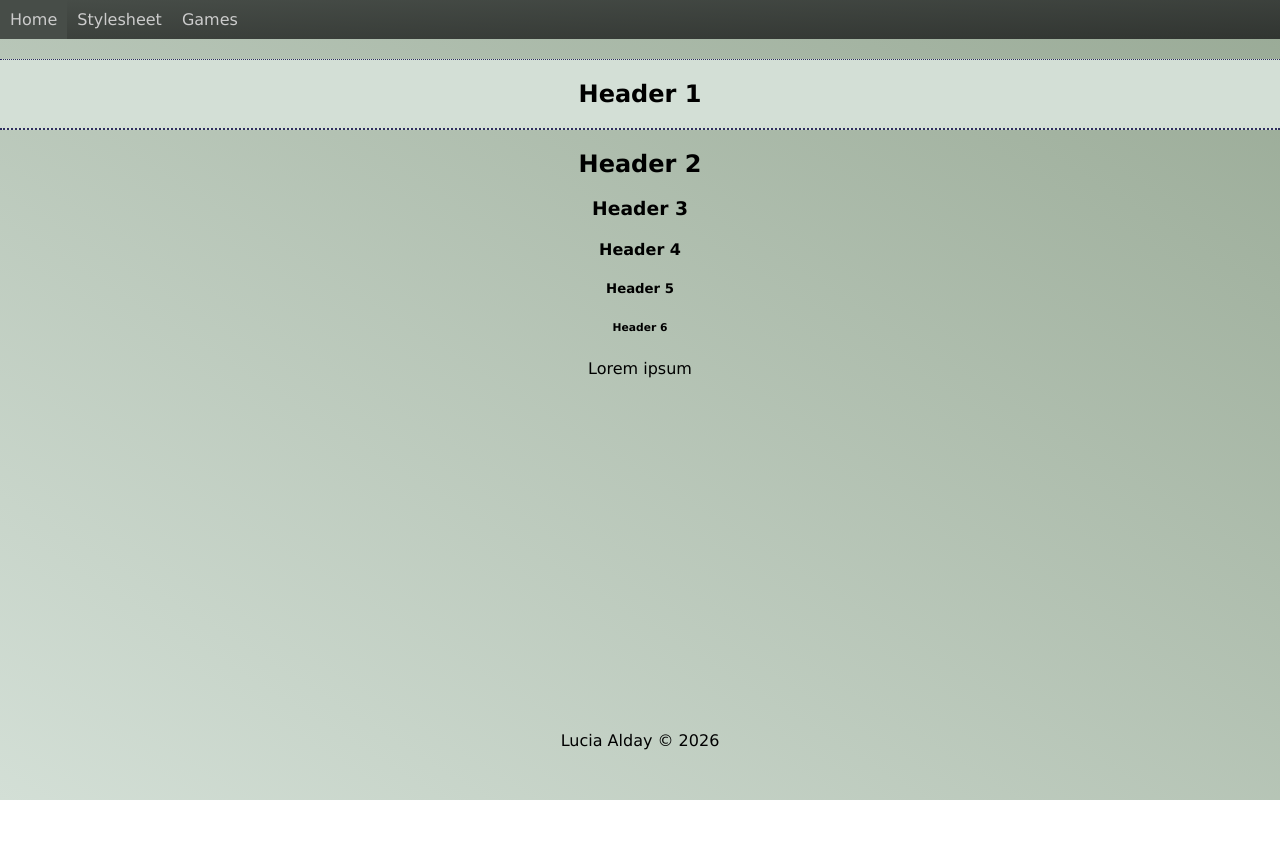
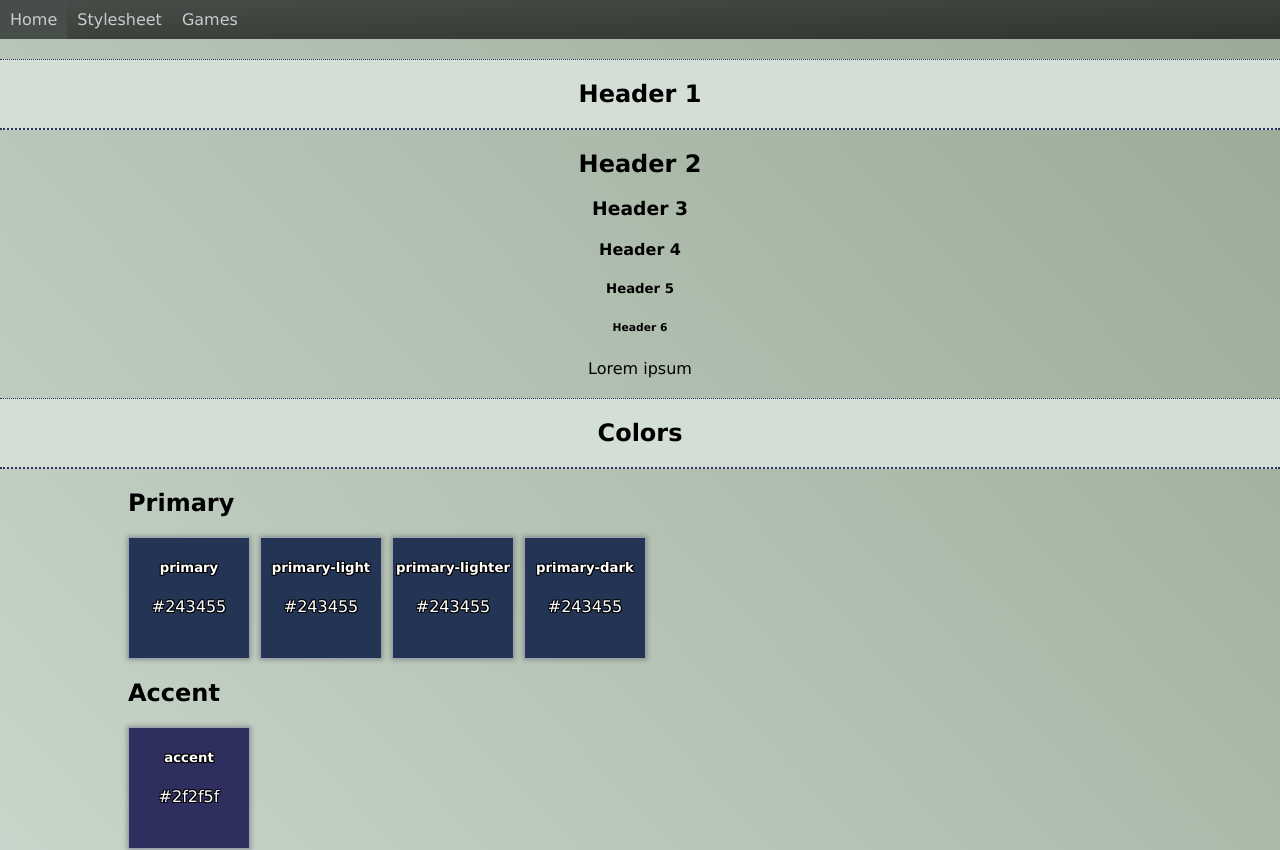
Before and after one commit to luciaalday/React-Games, a React (Vite) app in the folder client/: page /style in a window 1280 px wide. Shown: the top 850 px of the page. Before the commit the page ends 800 px from the top, so only its background shows below. Built offline with nearby package versions, Linux system fonts and the light colour scheme.

Commit message:
stylesheet

```diff
--- a/client/src/css/more.css
+++ b/client/src/css/more.css
@@ -9,3 +9,38 @@
     margin: auto;
     flex-direction: column;
 }
+
+.card {
+    padding: 20px;
+    margin: 50px auto;
+    border: 1px solid var(--accent);
+    border-radius: 10px;
+}
+
+.color-swatches {
+    display: flex;
+    flex-wrap: wrap;
+    margin: auto;
+    gap: 10px;
+}
+
+.color-swatch {
+    min-width: 120px;
+    width: 120px;
+    min-height: 120px;
+    height: 120px;
+    text-align: center;
+    color: white;
+    text-shadow:
+    -1px -1px 0 black,
+    1px -1px 0 black,
+    -1px 1px 0 black,
+    1px 1px 0 black;
+    box-shadow: 0 0 5px 1px #0004;
+    border: 1px solid #fff8;
+}
+
+.color-group {
+    margin: auto;
+    width: 80%;
+}
--- a/client/src/css/static.css
+++ b/client/src/css/static.css
@@ -2,7 +2,6 @@
 
 nav {
     display: flex;
-    position: sticky;
     top: 0;
     z-index: 999;
 }
@@ -55,6 +54,9 @@ nav {
 }
 
 @media (width<=780px) {
+    nav {
+        position: absolute;
+    }
     .nav-links {
         max-height: 0px;
         top: 0;
@@ -82,6 +84,9 @@ nav {
     }
 }
 @media (width>780px) {
+    nav {
+        position: sticky;
+    }
     nav .icon {
         display: none;
     }
--- a/client/src/pages/Stylesheet.jsx
+++ b/client/src/pages/Stylesheet.jsx
@@ -1,6 +1,27 @@
+import { useState, useEffect, useRef } from 'react';
+import '../css/defaults.css';
+
+const COLOR_GROUPS = {
+    'Primary': ['--primary', '--primary-light', '--primary-lighter', '--primary-dark'],
+    'Accent': ['--accent'],
+    'Neutral': ['--background', '--text'],
+};
+
 export default function Stylesheet() {
+    const containerRef = useRef(null);
+    const [values, setValues] = useState({});
+
+    useEffect(() => {
+        const styles = getComputedStyle(containerRef.current);
+        const resolved = {};
+        Object.values(COLOR_GROUPS).flat().forEach((name) => {
+            resolved[name] = styles.getPropertyValue(name).trim();
+        });
+        setValues(resolved);
+    }, []);
+
     return (
-        <article>
+        <article ref={containerRef}>
             <h1>Header 1</h1>
             <h2>Header 2</h2>
             <h3>Header 3</h3>
@@ -8,7 +29,29 @@ export default function Stylesheet() {
             <h5>Header 5</h5>
             <h6>Header 6</h6>
             <p>Lorem ipsum</p>
-            <div className="card"></div>
+
+            <h1>Colors</h1>
+            {Object.entries(COLOR_GROUPS).map(([groupName, vars]) => (
+                <div className="color-group" key={groupName}>
+                    <h2 style={{textAlign:'left'}}>{groupName}</h2>
+                    <div className="color-swatches">
+                        {vars.map((name) => (
+                            <div
+                                className="color-swatch"
+                                key={name}
+                                style={{ backgroundColor: `var(${name})` }}
+                            >
+                                <h5>{name.replace('--', '')}</h5>
+                                <p>{values[name]}</p>
+                            </div>
+                        ))}
+                    </div>
+                </div>
+            ))}
+
+            <div className="card">
+                <h2>Card</h2>
+            </div>
         </article>
-    )
+    );
 }
```
